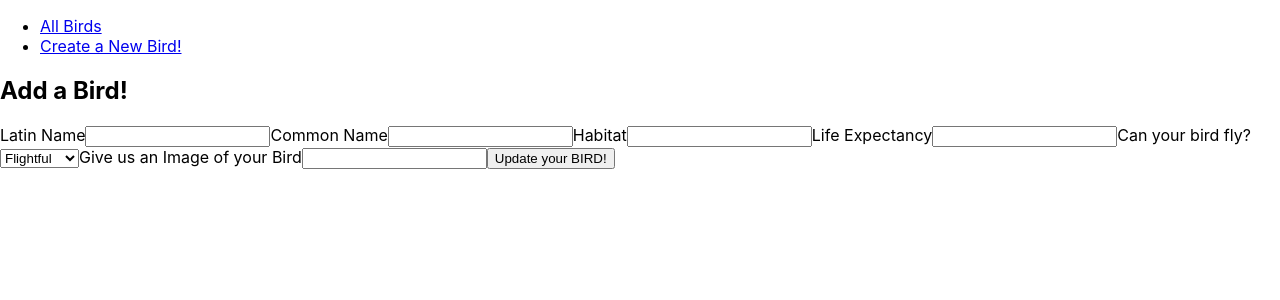
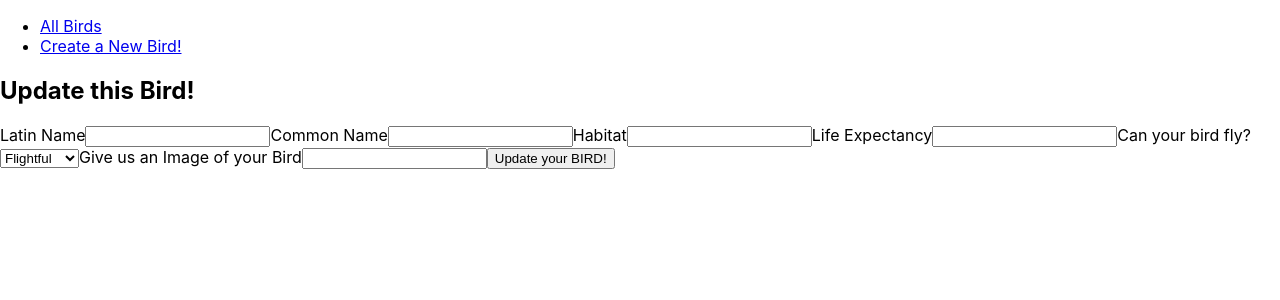
Before and after one commit to BKE3/backend-bke3, a React (Create React App) app: page /birds/update/1 in a window 1280 px wide. Shown: the top 300 px of the page. Built offline with nearby package versions, Linux system fonts and the light colour scheme; no server answers.

Commit message:
changed p tag to spans and changed text etc

```diff
--- a/src/Detail.js
+++ b/src/Detail.js
@@ -30,8 +30,8 @@ export default function Detail() {
       <p>{bird.habitat}</p>
       <p>{bird.life_expectancy}</p>
       <p>
-        {bird.flightless === true && <p>🐧</p>}
-        {bird.flightless === false && <p>🦆</p>}
+        {bird.flightless === true && <span>🐧</span>}
+        {bird.flightless === false && <span>🦆</span>}
       </p>
       <button onClick={handleUpdate}>Update this Bird!</button>
     </div>
--- a/src/UpdatePage.js
+++ b/src/UpdatePage.js
@@ -34,7 +34,7 @@ export default function UpdatePage() {
   return (
     <div className="create">
       <form onSubmit={handleSubmit}>
-        <h2>Add a Bird!</h2>
+        <h2>Update this Bird!</h2>
         <label>
           Latin Name
           <input
```
